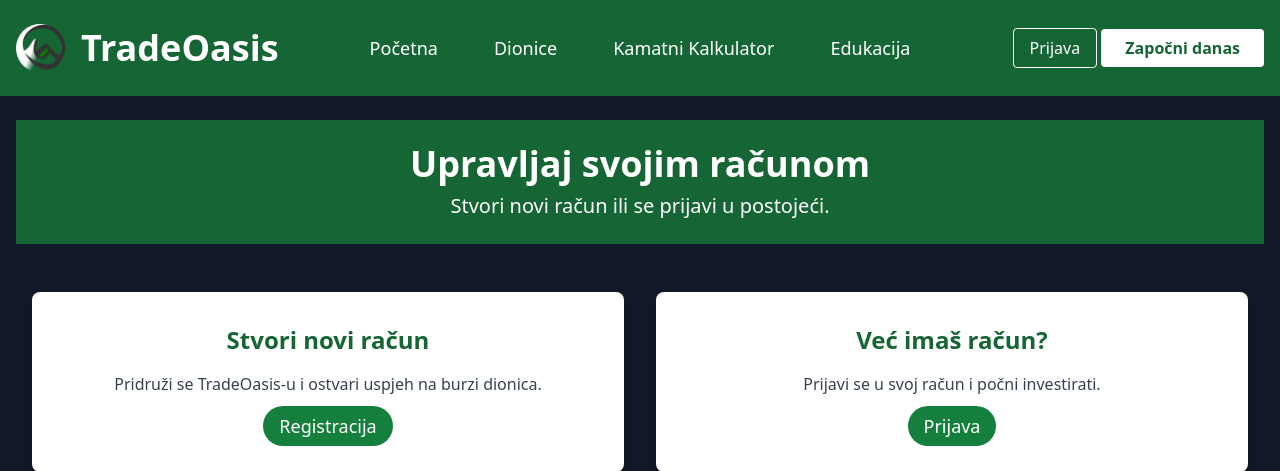
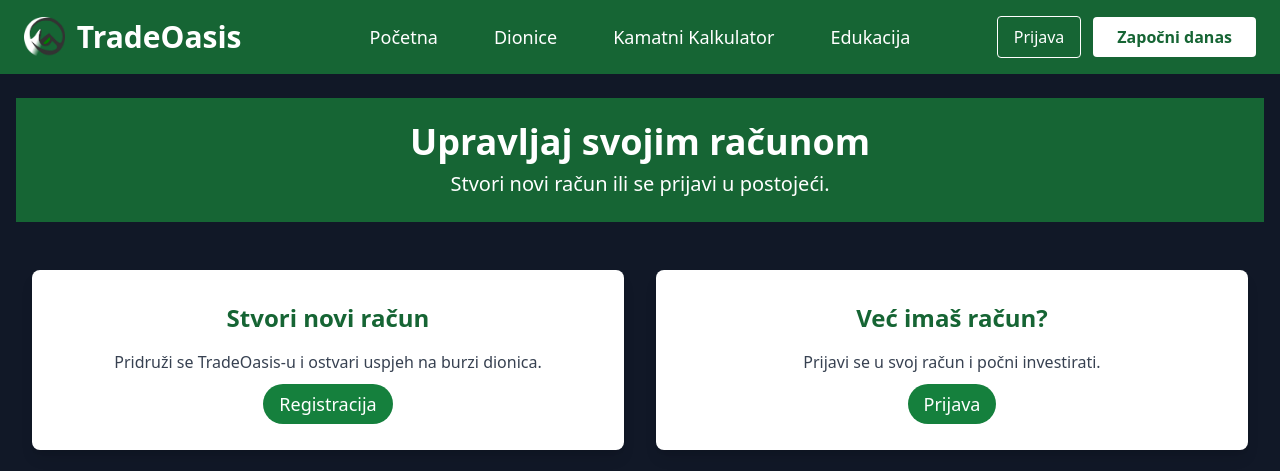
Before and after one commit to 0B4D/tradeoasispublic, a Django app: page /accounts/ in a window 1280 px wide. Shown: the top 471 px of the page. Run offline with Django 5.2, Linux system fonts and the light colour scheme; some libraries are stand-ins or nearby versions.

Commit message:
gui setup

```diff
--- a/templates/base_layout.html
+++ b/templates/base_layout.html
@@ -2,7 +2,6 @@
 <!DOCTYPE html>
 <html lang="en">
 <head>
-  {% block styles %}{% endblock %}
   <meta charset="UTF-8">
   <meta name="viewport" content="width=device-width, initial-scale=1.0">
   <title>{% block title %}{% endblock %}</title>
@@ -12,67 +11,57 @@
       theme: {
         extend: {
           colors: {
-            primary: '#16A34A', // Green
-            secondary: '#22C55E', // Lighter Green
+            primary: '#16A34A',
+            secondary: '#22C55E',
           },
         },
       },
     };
   </script>
   <style>
-    html, body {
-      height: 100%;
-      margin: 0;
-    }
-    body {
-      display: flex;
-      flex-direction: column;
-    }
-    main {
-      flex: 1;
-    }
+    html, body { height: 100%; margin: 0; }
+    body { display: flex; flex-direction: column; }
+    main { flex: 1; }
   </style>
 </head>
 <body class="bg-gray-900 text-gray-100">
+
   <!-- Header Section -->
-  <header class="bg-green-800 text-white py-6 flex justify-between items-center relative">
-    <!-- Logo and Title -->
-    <a href="/">
-      <div class="ml-4 flex items-center space-x-4">
-        <img src="{% static 'mini_logo.png' %}" alt="TradeOasis Logo" class="h-12 w-auto">
-        <p href="/" class="text-4xl font-bold">TradeOasis</p>
-      </div>
+  <header class="bg-green-800 text-white py-4 px-6 flex items-center justify-between relative">
+    <!-- Logo -->
+    <a href="/" class="flex items-center space-x-3">
+      <img src="{% static 'mini_logo.png' %}" alt="TradeOasis Logo" class="h-10 w-auto">
+      <p class="text-3xl font-bold hidden sm:block">TradeOasis</p>
     </a>
 
-    <!-- Centered Navigation -->
-    <nav class="absolute left-1/2 transform -translate-x-1/2 flex space-x-6 text-lg">
-      <a href="/" class="text-white hover:bg-green-600 py-2 px-4 rounded">Početna</a>
+    <!-- Centered Navigation (Desktop) -->
+    <nav class="hidden lg:flex absolute left-1/2 transform -translate-x-1/2 space-x-6 text-lg">
+      <a href="/" class="hover:bg-green-600 py-2 px-4 rounded">Početna</a>
       {% if user.is_authenticated %}
-        <a href="/portfolio" class="text-white hover:bg-green-600 py-2 px-4 rounded">Portfolio</a>
+        <a href="/portfolio" class="hover:bg-green-600 py-2 px-4 rounded">Portfolio</a>
       {% endif %}
-      <a href="/stock" class="text-white hover:bg-green-600 py-2 px-4 rounded">Dionice</a>
-      <a href="/interest_calculator" class="text-white hover:bg-green-600 py-2 px-4 rounded">Kamatni Kalkulator</a>
-      <a href="/education" class="text-white hover:bg-green-600 py-2 px-4 rounded">Edukacija</a>
+      <a href="/stock" class="hover:bg-green-600 py-2 px-4 rounded">Dionice</a>
+      <a href="/interest_calculator" class="hover:bg-green-600 py-2 px-4 rounded">Kamatni Kalkulator</a>
+      <a href="/education" class="hover:bg-green-600 py-2 px-4 rounded">Edukacija</a>
     </nav>
 
-    <!-- User Menu (Right) -->
-    <div class="mr-4">
+    <!-- Right Section: Balance, User Dropdown, Mobile Menu -->
+    <div class="flex items-center space-x-3">
       {% if user.is_authenticated %}
-        <div class="flex items-center">
-          <!-- Account Balance Display -->
         {% if user_balance %}
+          <!-- Balance Box -->
           <div class="mr-4 bg-green-700 rounded-md px-3 py-1.5 border border-green-600 flex items-center">
             <span class="text-sm text-green-100 mr-1.5">Stanje:</span>
             <span class="font-bold text-white">€{{ user_balance|floatformat:2 }}</span>
           </div>
         {% endif %}
 
-          <!-- User Dropdown -->
+        <!-- User Dropdown (From Your Code) -->
         <div class="relative text-white hover:bg-green-700 py-2 px-4 rounded group">
           <a href="/accounts" class="text-white text-xl block">{{ user.username }}</a>
-            <ul class="absolute right-0 bg-gray-800 w-36 mt-1 invisible group-hover:visible flex flex-col rounded-lg shadow-lg transition-all duration-300 opacity-0 scale-95 group-hover:opacity-100 group-hover:scale-100 z-10">
+          <ul class="absolute right-0 bg-gray-800 w-40 mt-1 invisible group-hover:visible flex flex-col rounded-lg shadow-lg transition-all duration-300 opacity-0 scale-95 group-hover:opacity-100 group-hover:scale-100 z-20">
             <li><a href="/portfolio" class="block py-2 px-4 hover:bg-green-700 text-white">Portfolio</a></li>
-              <li><a href="/accinfo" class="block py-2 px-4 hover:bg-green-700 text-white">Upravljaj svojim računom</a></li>
+            <li><a href="/accinfo" class="block py-2 px-4 hover:bg-green-700 text-white">Upravljaj računom</a></li>
             <li><a href="/help" class="block py-2 px-4 hover:bg-green-700 text-white">Pomoć</a></li>
             <li>
               <form method="POST" action="{% url 'logout' %}">
@@ -82,25 +71,64 @@
             </li>
           </ul>
         </div>
+      {% else %}
+        <a href="{% url 'login' %}" class="hidden lg:inline-block text-white hover:bg-green-700 py-2 px-4 rounded border border-white">Prijava</a>
+        <a href="{% url 'accounts' %}" class="hidden lg:inline-block bg-white text-green-800 hover:bg-green-100 py-2 px-6 rounded font-semibold">Započni danas</a>
+      {% endif %}
+
+      <!-- Mobile Menu Button -->
+      <div class="relative lg:hidden">
+        <button id="menu-toggle" class="text-white text-2xl focus:outline-none">
+          ☰
+        </button>
+        <div id="mobile-menu" class="hidden absolute right-0 mt-2 w-48 bg-green-800 rounded-md shadow-lg z-20">
+          <a href="/" class="block px-4 py-2 hover:bg-green-600">Početna</a>
+          {% if user.is_authenticated %}
+            <a href="/portfolio" class="block px-4 py-2 hover:bg-green-600">Portfolio</a>
+          {% endif %}
+          <a href="/stock" class="block px-4 py-2 hover:bg-green-600">Dionice</a>
+          <a href="/interest_calculator" class="block px-4 py-2 hover:bg-green-600">Kalkulator</a>
+          <a href="/education" class="block px-4 py-2 hover:bg-green-600">Edukacija</a>
+
+          {% if not user.is_authenticated %}
+          <hr class="border-green-600">
+          <a href="{% url 'login' %}" class="block px-4 py-2 hover:bg-green-600">Prijava</a>
+          <a href="{% url 'accounts' %}" class="block px-4 py-2 bg-white text-green-800 hover:bg-green-100 rounded-b-md">Započni danas</a>
+          {% endif %}
         </div>
-      {% else %}
-        <a href="{% url 'login' %}" class="text-white hover:bg-green-700 py-2 px-4 rounded border border-white">Prijava</a>
-        <a href="{% url 'accounts' %}" class="bg-white text-green-800 hover:bg-green-100 py-2 px-6 rounded font-semibold">Započni danas</a>
-      {% endif %}
+      </div>
     </div>
   </header>
 
   <!-- Main Content -->
   <main class="container mx-auto px-4 py-6">
     {% block content %}
-    <!-- Dynamic content goes here -->
     {% endblock %}
   </main>
+
   <!-- Footer -->
-  <footer class="bg-green-800 text-white py-4 mt-8">
-    <div class="container mx-auto text-center">
+  <footer class="bg-green-800 text-white py-4 mt-8 text-center">
     <p>&copy; 2025 TradeOasis. Sva prava pridržana.</p>
-    </div>
   </footer>
+
+  <!-- JavaScript: Close Mobile Menu When Clicking Outside -->
+  <script>
+    document.addEventListener('DOMContentLoaded', function() {
+      const menuToggle = document.getElementById('menu-toggle');
+      const mobileMenu = document.getElementById('mobile-menu');
+
+      menuToggle.addEventListener('click', function(event) {
+        event.stopPropagation();
+        mobileMenu.classList.toggle('hidden');
+      });
+
+      document.addEventListener('click', function(event) {
+        if (!mobileMenu.contains(event.target) && !menuToggle.contains(event.target)) {
+          mobileMenu.classList.add('hidden');
+        }
+      });
+    });
+  </script>
+
 </body>
 </html>
```
Also changed, not shown: stock/templates/stockhome.html (+6 -6 lines), tradeoasis/templates/yourprofile.html (+36 -23 lines), tradeoasis/views.py (+8 -1 lines). Lines whose indentation alone changed are shown as unchanged.
